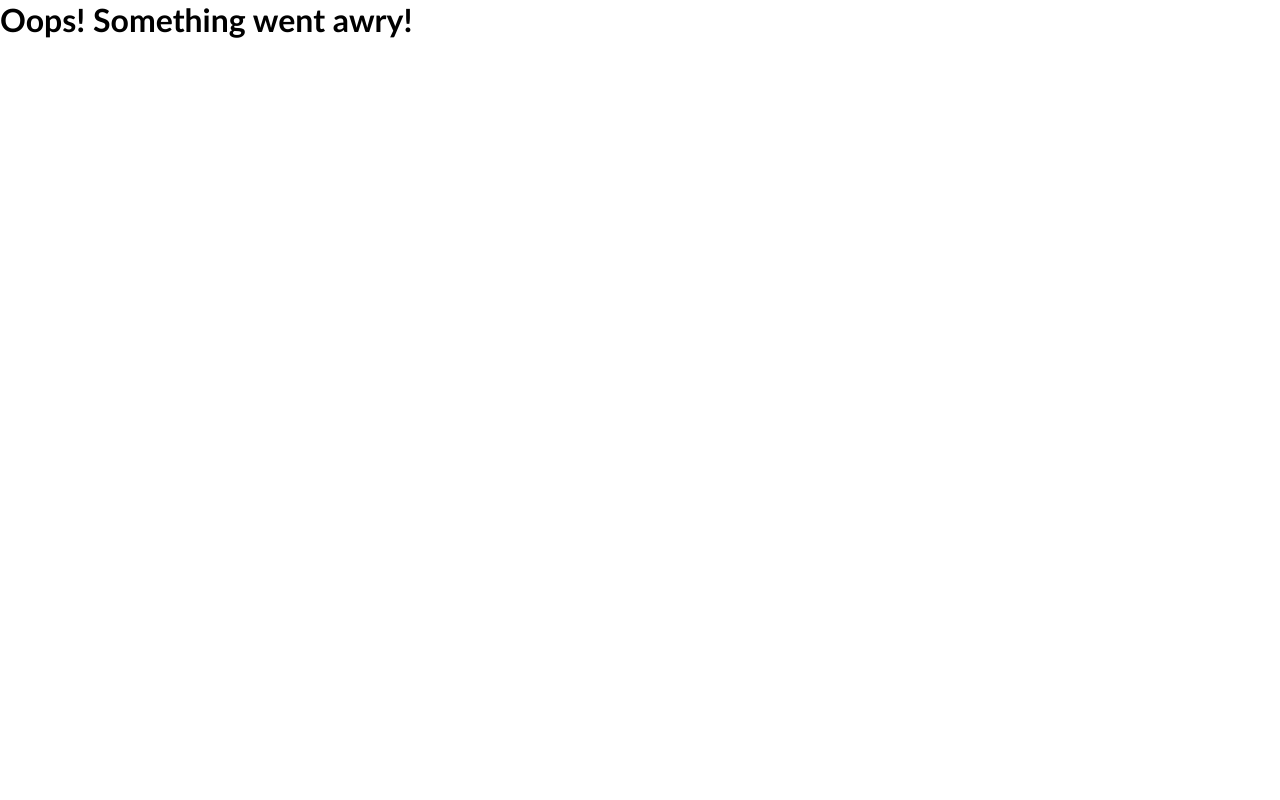
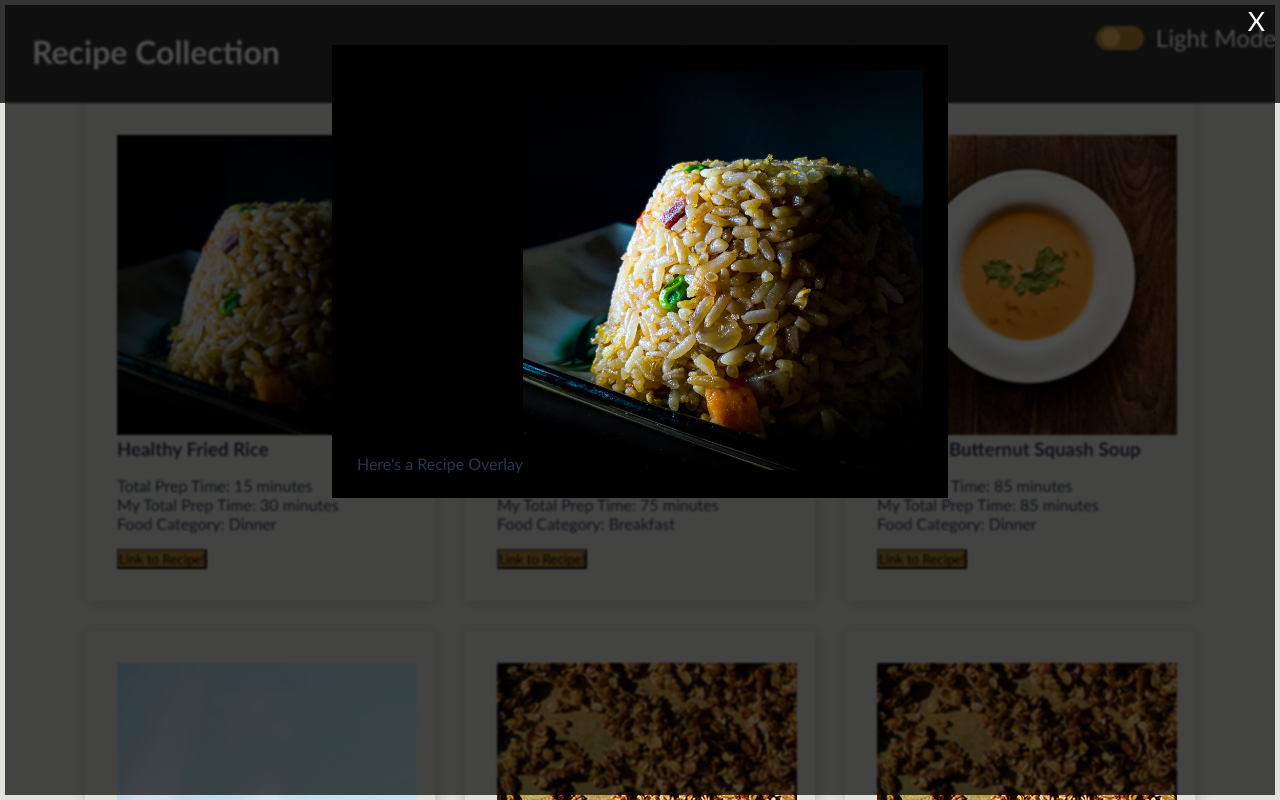
Before and after one commit to jawajamaa/react-project-recipe, a React (Create React App) app: page /RecipeList/Recipe/1 in a window 1280 px wide. Shown: the top 800 px of the page. Built offline with nearby package versions, Linux system fonts and the light colour scheme; data requests are answered from the project's data file.

Commit message:
working routes beginning overlay component

```diff
--- a/db.json
+++ b/db.json
@@ -9,8 +9,8 @@
                 "prepTime": 15,
                 "myPrepTime": 30,
                 "url": "https://www.elizabethrider.com/healthy-fried-rice-recipe/",
-                "thumb": "../images/300-square/fried-rice-obi-unsplash-300px.jpg",
-                "image": "../images/1560-square/fried-rice-obi-unsplash.jpg"
+                "thumb": "/images/300-square/fried-rice-obi-unsplash-300px.jpg",
+                "image": "/images/1560-square/fried-rice-obi-unsplash.jpg"
             },
             {
                 "id": 2,
@@ -20,8 +20,8 @@
                 "prepTime": 50,
                 "myPrepTime": 75,
                 "url": "https://celebratingsweets.com/mixed-berry-vanilla-baked-oatmeal/",
-                "thumb": "../images/300-square/oatmeal-margarita-zueva-unsplash-300px.jpg",
-                "image": "../images/1560-square/oatmeal-margarita-zueva-unsplash.jpg"
+                "thumb": "/images/300-square/oatmeal-margarita-zueva-unsplash-300px.jpg",
+                "image": "/images/1560-square/oatmeal-margarita-zueva-unsplash.jpg"
             },
             {
                 "id": 3,
@@ -31,8 +31,8 @@
                 "prepTime": 85,
                 "myPrepTime": 85,
                 "url": "https://www.aheadofthyme.com/2015/12/roasted-butternut-squash-soup/",
-                "thumb": "../images/300-square/bttrnt-sq-soup-jezebel-rose-unsplash-300px.jpg",
-                "image": "../images/1560-square/bttrnt-sq-soup-jezebel-rose-unsplash.jpg"
+                "thumb": "/images/300-square/bttrnt-sq-soup-jezebel-rose-unsplash-300px.jpg",
+                "image": "/images/1560-square/bttrnt-sq-soup-jezebel-rose-unsplash.jpg"
             },
             {
                 "id": 4,
@@ -42,8 +42,8 @@
                 "prepTime": 90,
                 "myPrepTime": 120,
                 "url": "https://sugarspunrun.com/funfetti-cake-scratch/",
-                "thumb": "../images/300-square/cupcakes-brooke-lark-unsplash-300px.jpg",
-                "image": "../images/1560-square/cupcakes-brooke-lark-unsplash.jpg"
+                "thumb": "/images/300-square/cupcakes-brooke-lark-unsplash-300px.jpg",
+                "image": "/images/1560-square/cupcakes-brooke-lark-unsplash.jpg"
             },
             {
                 "id": 5,
@@ -53,8 +53,8 @@
                 "prepTime": 90,
                 "myPrepTime": 90,
                 "url": "https://docs.google.com/document/d/1-SIhkV0XJOQv_iwTCdvhEj3O2frkHOJ7z-1Gj_eqOcc/edit?usp=sharing",
-                "thumb": "../images/300-square/granola-heather-barnes-unsplash-300px.jpg",
-                "image": "../images/1560-square/granola-heather-barnes-unsplash.jpg"
+                "thumb": "/images/300-square/granola-heather-barnes-unsplash-300px.jpg",
+                "image": "/images/1560-square/granola-heather-barnes-unsplash.jpg"
             },
             {
                 "id": 6,
@@ -64,8 +64,8 @@
                 "prepTime": 90,
                 "myPrepTime": 90,
                 "url": "https://docs.google.com/document/d/1xez4x93Po6X0GDJAA-15Dn3__Xc4VSVFBP4pySYrFnQ/edit?usp=sharing",
-                "thumb": "../images/300-square/granola-heather-barnes-unsplash-300px.jpg",
-                "image": "../images/1560-square/granola-heather-barnes-unsplash.jpg"
+                "thumb": "/images/300-square/granola-heather-barnes-unsplash-300px.jpg",
+                "image": "/images/1560-square/granola-heather-barnes-unsplash.jpg"
             },
             {
                 "id": 7,
@@ -75,8 +75,8 @@
                 "prepTime": 25,
                 "myPrepTime": 30,
                 "url": "https://amandascookin.com/no-bake-dessert-peanut-butter-bars/?utm_source=pocket_collection_story#wprm-recipe-container-24904",
-                "thumb": "../images/300-square/no-bake-chocolate-peanut-butter-bars-300px.jpg",
-                "image": "../images/1560-square/no-bake-chocolate-peanut-butter-bars.jpg"
+                "thumb": "/images/300-square/no-bake-chocolate-peanut-butter-bars-300px.jpg",
+                "image": "/images/1560-square/no-bake-chocolate-peanut-butter-bars.jpg"
             },
             {
                 "id": 8,
@@ -86,8 +86,8 @@
                 "prepTime": 55,
                 "myPrepTime": 60,
                 "url": "https://tastesbetterfromscratch.com/peach-cobbler/#recipe",
-                "thumb": "../images/300-square/peach-cobbler-sarah-brown-unsplash-300px.jpg",
-                "image": "../images/1560-square/peach-cobbler-sarah-brown-unsplash.jpg"
+                "thumb": "/images/300-square/peach-cobbler-sarah-brown-unsplash-300px.jpg",
+                "image": "/images/1560-square/peach-cobbler-sarah-brown-unsplash.jpg"
             },
             {
                 "id": 9,
@@ -97,8 +97,8 @@
                 "prepTime": 15,
                 "myPrepTime": 45,
                 "url": "https://docs.google.com/document/d/1oz8bL_XyTFeJBz3wlmDCTP2Aq1xYM6rzoPx0AvOSLHY/edit?usp=sharing",
-                "thumb": "../images/300-square/cabbage-arnaldo-aldana-unsplash-300px.jpg",
-                "image": "../images/1560-square/cabbage-arnaldo-aldana-unsplash.jpg"
+                "thumb": "/images/300-square/cabbage-arnaldo-aldana-unsplash-300px.jpg",
+                "image": "/images/1560-square/cabbage-arnaldo-aldana-unsplash.jpg"
             },
             {
                 "id": 10,
@@ -108,8 +108,8 @@
                 "prepTime": 190,
                 "myPrepTime": 360,
                 "url": "https://fitslowcookerqueen.com/slow-cooker-steak-fajitas/",
-                "thumb": "../images/300-square/fajitas-hybrid-storytellers-unsplash-300px.jpg",
-                "image": "../images/1560-square/fajitas-hybrid-storytellers-unsplash.jpg"
+                "thumb": "/images/300-square/fajitas-hybrid-storytellers-unsplash-300px.jpg",
+                "image": "/images/1560-square/fajitas-hybrid-storytellers-unsplash.jpg"
             }
         ]
 }
--- a/src/App.js
+++ b/src/App.js
@@ -1,10 +1,9 @@
 import React, { useEffect, useState } from "react";
+import { Outlet } from "react-router-dom";
+import "./App.css";
+import { DarkMode, Recipes } from "./MyContext";
 import NavBar from "./components/NavBar";
 import "./index.css";
-import "./App.css";
-import RecipeList from "./components/RecipeList";
-import { DarkMode, Recipes } from "./MyContext";
-import NewRecipe from "./components/NewRecipe";
 
 const RECIPE_URL = "http://localhost:4000/recipes/";
 
@@ -31,8 +30,7 @@ function App() {
                     <main>
                         <Recipes.Provider value = { recipeObj }>
                             {/* <div> */}
-                                <RecipeList />
-                                <NewRecipe />
+                                <Outlet />
                             {/* </div> */}
                         </Recipes.Provider>
                     </main>
--- a/src/components/NewRecipe.js
+++ b/src/components/NewRecipe.js
@@ -2,11 +2,13 @@ function NewRecipe() {
 
     return(
         <div className = "new-recipe">
+            <form>
+                <input
+                    type = "text"
+                    placeholder = "Enter name of dish">
 
-            <h3>
-                This is the NewRecipe component
-            </h3>
-
+                </input>
+            </form>
         </div>
     )
 };
--- a/src/components/Recipe.css
+++ b/src/components/Recipe.css
@@ -18,8 +18,8 @@
 
 .photo {
     position: relative;
-    /* height: 150px; */
-    width: 150px;
+    justify-content: center;
+    align-items: center;
 }
 
 .extLinkBtn {
--- a/src/components/Recipe.js
+++ b/src/components/Recipe.js
@@ -1,3 +1,4 @@
+import { NavLink } from "react-router-dom";
 import "../index.css";
 import "./Recipe.css";
 
@@ -23,10 +24,12 @@ console.log(name)
             key = { id }
             >
                 <div className = "photo">
+                    <NavLink to = {"/RecipeList/Recipe/"+id}>
                     <img
                         src = { thumb }
                         alt = { name }
                     ></img>
+                    </NavLink>
                 </div>
                 <div className = "description">
                     <h3>{ name }</h3>
--- a/src/components/RecipeList.js
+++ b/src/components/RecipeList.js
@@ -1,8 +1,8 @@
 import { useContext } from "react";
 import { DarkMode, Recipes } from "../MyContext";
-import "../index.css";
 import "./RecipeList.css";
 import Recipe from "./Recipe";
+import { Outlet } from "react-router-dom";
 
 
 function RecipeList() {
@@ -22,6 +22,7 @@ function RecipeList() {
                         />
                 ))}
             </div>
+            <Outlet/>
         </div>
     )
 };
--- /dev/null
+++ b/src/components/RecipeOverlay.css
@@ -0,0 +1,34 @@
+.overlay {
+    position: fixed;
+    top: 5px;
+    bottom: 5px;
+    left: 5px;
+    right: 5px;
+
+    background: rgba(0, 0, 0, 0.7);
+    backdrop-filter: blur(1px);
+}
+
+.overlay .close {
+    font-size: 20pt;
+    position: absolute;
+    right: 10px;
+    color: white;
+    text-decoration: none;
+}
+
+.overlay a:visited {
+    color: white;
+}
+
+.overlay .content {
+    margin-top: 40px;
+    display: flex;
+    align-items: center;
+    justify-content: center;
+}
+
+.overlay .content > div {
+    background: black;
+    padding: 25px;
+}
--- a/src/components/RecipeOverlay.js
+++ b/src/components/RecipeOverlay.js
@@ -1,9 +1,18 @@
-
+import { NavLink } from "react-router-dom";
+import "./RecipeOverlay.css";
 
 function RecipeOverlay() {
 
     return(
-        <h2>Here's a Recipe Overlay</h2>
+        <div className = "overlay">
+            <NavLink className="close" to="/RecipeList">X</NavLink>
+            <div className="content">
+                <div>
+                <span>Here's a Recipe Overlay</span>
+                <img src="http://localhost:3000/images/1560-square/fried-rice-obi-unsplash.jpg" width="400" />
+                </div>
+            </div>
+        </div>
     )
 }
 
--- a/src/routes.js
+++ b/src/routes.js
@@ -20,11 +20,7 @@ const routes = [
                 element: <RecipeList />,
                 children: [
                     {
-                        path: "/RecipeList/Recipe",
-                        element: <Recipe />
-                    },
-                    {
-                        path: "/RecipeList/RecipeOverlay",
+                        path: "/RecipeList/Recipe/:id",
                         element: <RecipeOverlay />
                     }
                 ]
```
